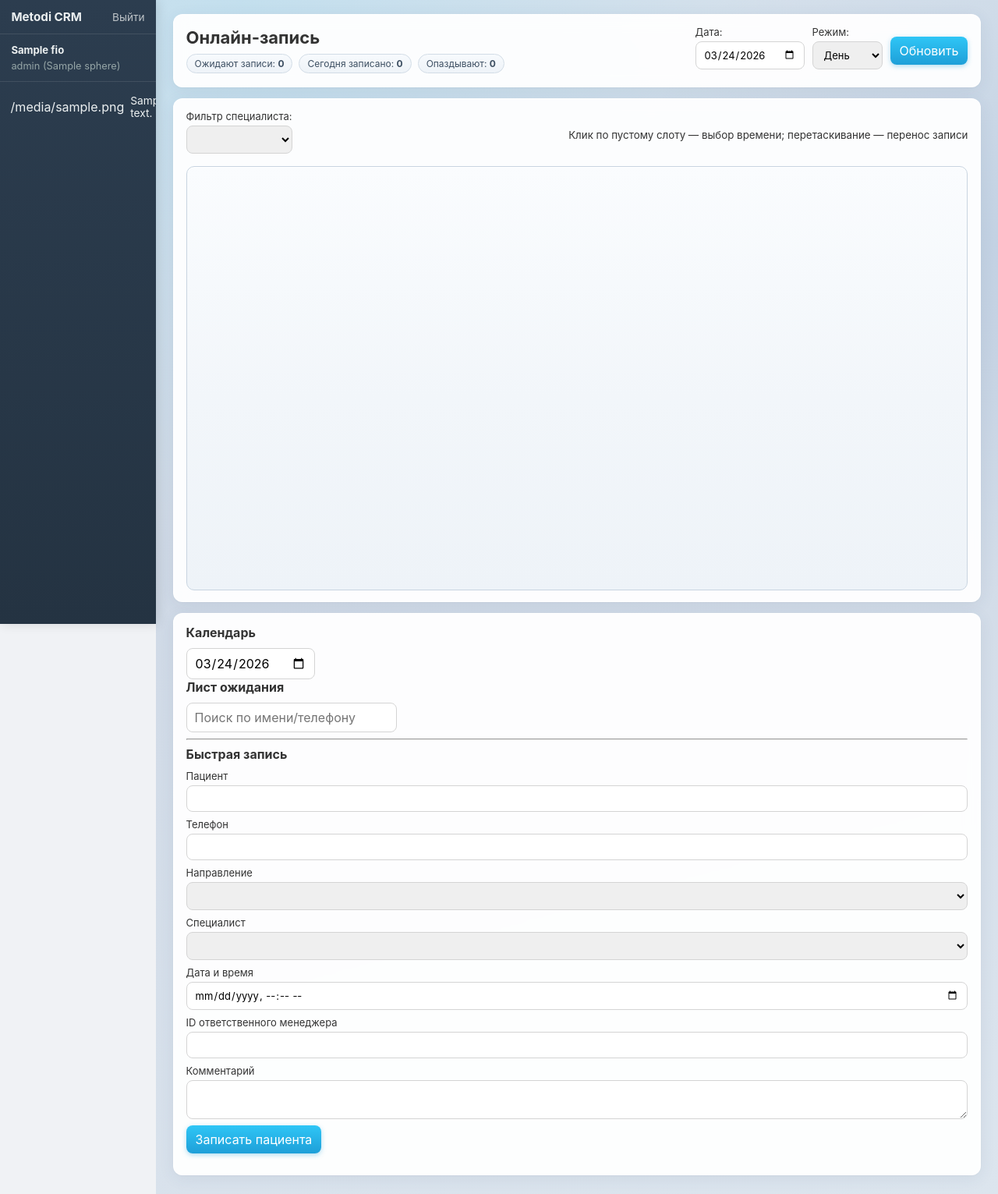
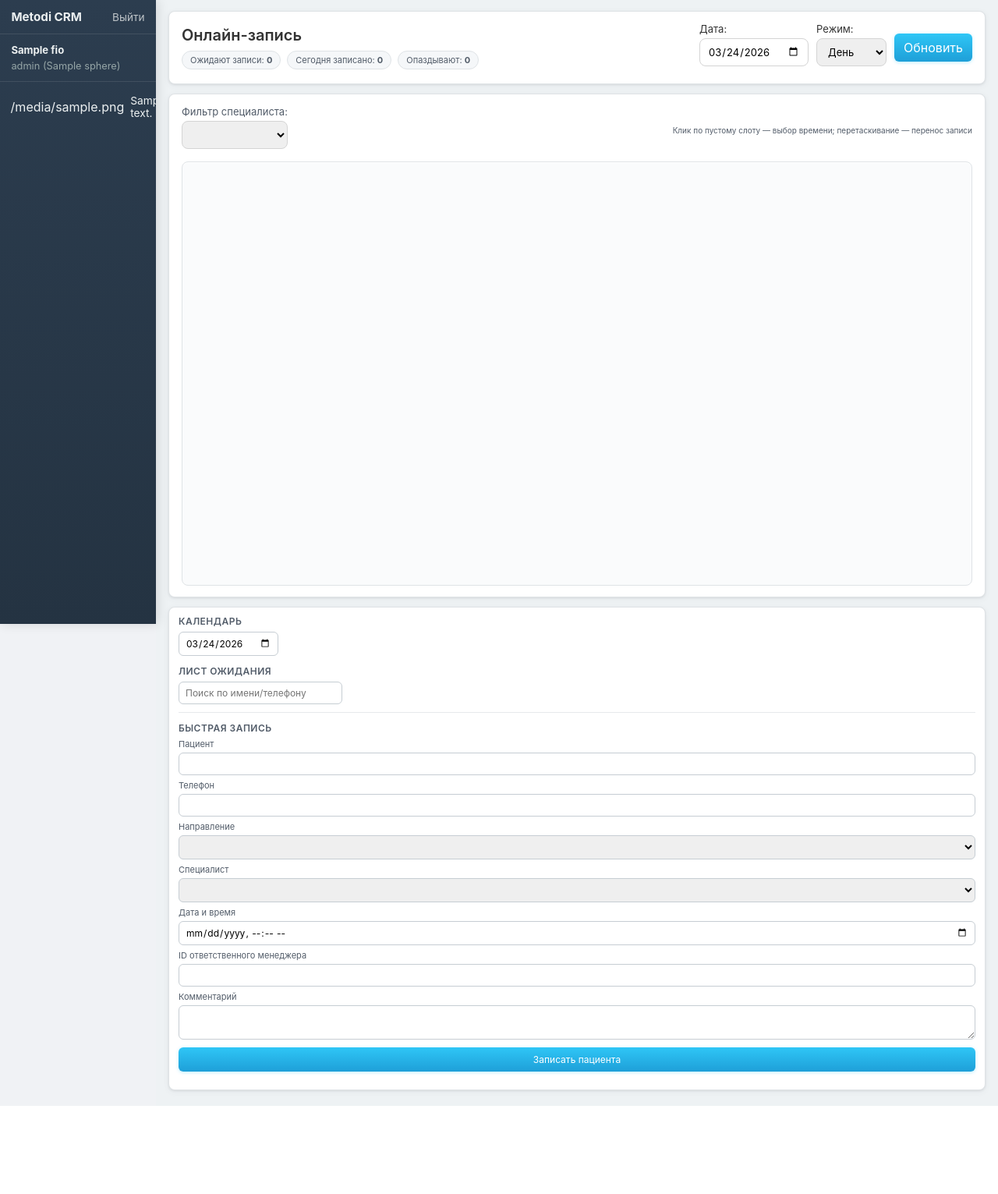
Before and after one commit to Koujikin711/crm-bot, a Flask app: template web/templates/online_booking.html in a window 1280 px wide. Shown: the whole page at 78% size. After the commit the page ends 1418 px from the top, so only its background shows below. Run offline with Flask 3, Linux system fonts and the light colour scheme; data comes from the database, SQL or seed files in the repository; the template is opened without the code that fills it: most values are stand-ins (such as "Sample title", 1, 10 or a date in 2020); lists and menus that the app fills with data are empty.

Commit message:
style(booking): narrower right panel (Bitrix-like), BX color tokens
Made-with: Cursor

```diff
--- a/web/static/online-booking.css
+++ b/web/static/online-booking.css
@@ -1,27 +1,100 @@
-/* Фон страницы в духе Bitrix24: мягкий градиент + «карточки» */
+/* Палитра в духе Bitrix24 */
 .content.booking-root {
+  --bx-bg-page: #eef2f4;
+  --bx-bg-card: #ffffff;
+  --bx-border: #dfe3e6;
+  --bx-border-soft: #e6e9ec;
+  --bx-text: #333333;
+  --bx-text-secondary: #525c69;
+  --bx-text-muted: #858fa4;
+  --bx-accent: #2fc6f6;
+  --bx-accent-hover: #5dd4f8;
+  --bx-accent-deep: #1e9fd8;
+  --bx-shadow: 0 1px 3px rgba(0, 0, 0, 0.08), 0 2px 8px rgba(82, 92, 105, 0.06);
   display: grid;
-  gap: 14px;
-  background:
-    radial-gradient(ellipse 120% 80% at 10% 0%, rgba(47, 198, 246, 0.12) 0%, transparent 55%),
-    radial-gradient(ellipse 90% 60% at 100% 20%, rgba(32, 102, 176, 0.08) 0%, transparent 50%),
-    linear-gradient(165deg, #d8e3ed 0%, #cfd9e6 40%, #dce5ee 100%);
+  gap: 12px;
+  background: var(--bx-bg-page);
+  color: var(--bx-text);
   margin-left: 200px;
   min-height: 100vh;
-  padding: 1.1rem 1.35rem 1.5rem;
+  padding: 0.85rem 1rem 1.25rem;
   box-sizing: border-box;
 }
 
 .content.booking-root .panel {
-  background: rgba(255, 255, 255, 0.94);
-  border: 1px solid rgba(255, 255, 255, 0.75);
-  border-radius: 12px;
-  box-shadow:
-    0 4px 20px rgba(46, 80, 110, 0.08),
-    0 1px 3px rgba(0, 0, 0, 0.04);
-  backdrop-filter: blur(10px);
-  -webkit-backdrop-filter: blur(10px);
+  background: var(--bx-bg-card);
+  border: 1px solid var(--bx-border);
+  border-radius: 8px;
+  box-shadow: var(--bx-shadow);
+  backdrop-filter: none;
+  -webkit-backdrop-filter: none;
   padding: 14px 16px;
+}
+
+/* Узкая правая колонка: календарь, очередь, быстрая запись */
+.content.booking-root .right-panel {
+  max-width: 236px;
+  width: 100%;
+  padding: 10px 12px 12px;
+  align-self: start;
+}
+
+.content.booking-root .right-panel h3 {
+  font-size: 12px;
+  font-weight: 600;
+  text-transform: uppercase;
+  letter-spacing: 0.04em;
+  color: var(--bx-text-secondary);
+  margin: 0 0 6px;
+}
+
+.content.booking-root .right-panel h3:not(:first-of-type) {
+  margin-top: 12px;
+}
+
+.content.booking-root .right-panel label {
+  font-size: 11px;
+  margin-bottom: 6px;
+  color: var(--bx-text-secondary);
+}
+
+.content.booking-root .right-panel input,
+.content.booking-root .right-panel select,
+.content.booking-root .right-panel textarea {
+  padding: 6px 8px;
+  font-size: 12px;
+  border-color: #c6cdd3;
+  border-radius: 6px;
+}
+
+.content.booking-root .right-panel input:focus,
+.content.booking-root .right-panel select:focus,
+.content.booking-root .right-panel textarea:focus {
+  border-color: var(--bx-accent);
+  outline: none;
+  box-shadow: 0 0 0 1px rgba(47, 198, 246, 0.35);
+}
+
+.content.booking-root .right-panel button[type="submit"] {
+  width: 100%;
+  margin-top: 4px;
+  padding: 8px 10px;
+  font-size: 12px;
+  border-radius: 6px;
+}
+
+.content.booking-root .right-panel hr {
+  margin: 10px 0;
+  border: none;
+  border-top: 1px solid var(--bx-border-soft);
+}
+
+.content.booking-root .right-panel .queue-list {
+  max-height: 180px;
+}
+
+.content.booking-root .right-panel .hint {
+  font-size: 11px;
 }
 
 .panel {
@@ -46,7 +119,9 @@
 
 .booking-header h1 {
   margin: 0;
-  font-size: 22px;
+  font-size: 20px;
+  font-weight: 600;
+  color: var(--bx-text, #333);
 }
 
 .booking-header .right {
@@ -62,18 +137,19 @@
 }
 
 .chip {
-  background: linear-gradient(180deg, #f7fafd 0%, #eef3f8 100%);
-  border: 1px solid #d2dce6;
-  border-radius: 999px;
+  background: #f5f7f9;
+  border: 1px solid var(--bx-border, #dfe3e6);
+  border-radius: 14px;
   padding: 4px 10px;
-  font-size: 12px;
-  color: #3d4f62;
+  font-size: 11px;
+  color: var(--bx-text-secondary, #525c69);
 }
 
 .booking-main {
   display: grid;
-  grid-template-columns: 1fr 330px;
-  gap: 14px;
+  grid-template-columns: 1fr minmax(200px, 236px);
+  gap: 12px;
+  align-items: start;
   min-height: 75vh;
 }
 
@@ -87,17 +163,23 @@
   justify-content: space-between;
   align-items: center;
   gap: 10px;
+  font-size: 12px;
+  color: var(--bx-text-secondary, #525c69);
+}
+
+.scheduler-toolbar label {
+  color: var(--bx-text-secondary, #525c69);
 }
 
 #scheduler-wrap {
   position: relative;
   isolation: isolate;
-  border: 1px solid #c8d4e0;
-  border-radius: 10px;
+  border: 1px solid var(--bx-border, #dfe3e6);
+  border-radius: 8px;
   overflow: auto;
   height: 68vh;
-  background: linear-gradient(180deg, #fafcfe 0%, #f2f6fa 55%, #eef3f8 100%);
-  box-shadow: inset 0 1px 0 rgba(255, 255, 255, 0.9);
+  background: #fafbfc;
+  box-shadow: inset 0 1px 0 #fff;
 }
 
 .sched-grid {
@@ -475,6 +560,20 @@ textarea {
   padding: 8px 10px;
 }
 
+.content.booking-root button {
+  border: none;
+  border-radius: 6px;
+  padding: 8px 12px;
+  cursor: pointer;
+  background: linear-gradient(180deg, var(--bx-accent, #2fc6f6) 0%, var(--bx-accent-deep, #1e9fd8) 100%);
+  color: #fff;
+  box-shadow: 0 1px 4px rgba(47, 198, 246, 0.35);
+}
+
+.content.booking-root button:hover {
+  background: linear-gradient(180deg, var(--bx-accent-hover, #5dd4f8) 0%, var(--bx-accent, #2fc6f6) 100%);
+}
+
 button {
   border: none;
   border-radius: 8px;
@@ -510,6 +609,11 @@ button:hover {
   .booking-main {
     grid-template-columns: 1fr;
   }
+
+  .content.booking-root .right-panel {
+    max-width: none;
+    width: 100%;
+  }
 }
 
 @media (max-width: 768px) {
```
Also changed, not shown: other parts of web/static/online-booking.css (+37 -34 lines).
